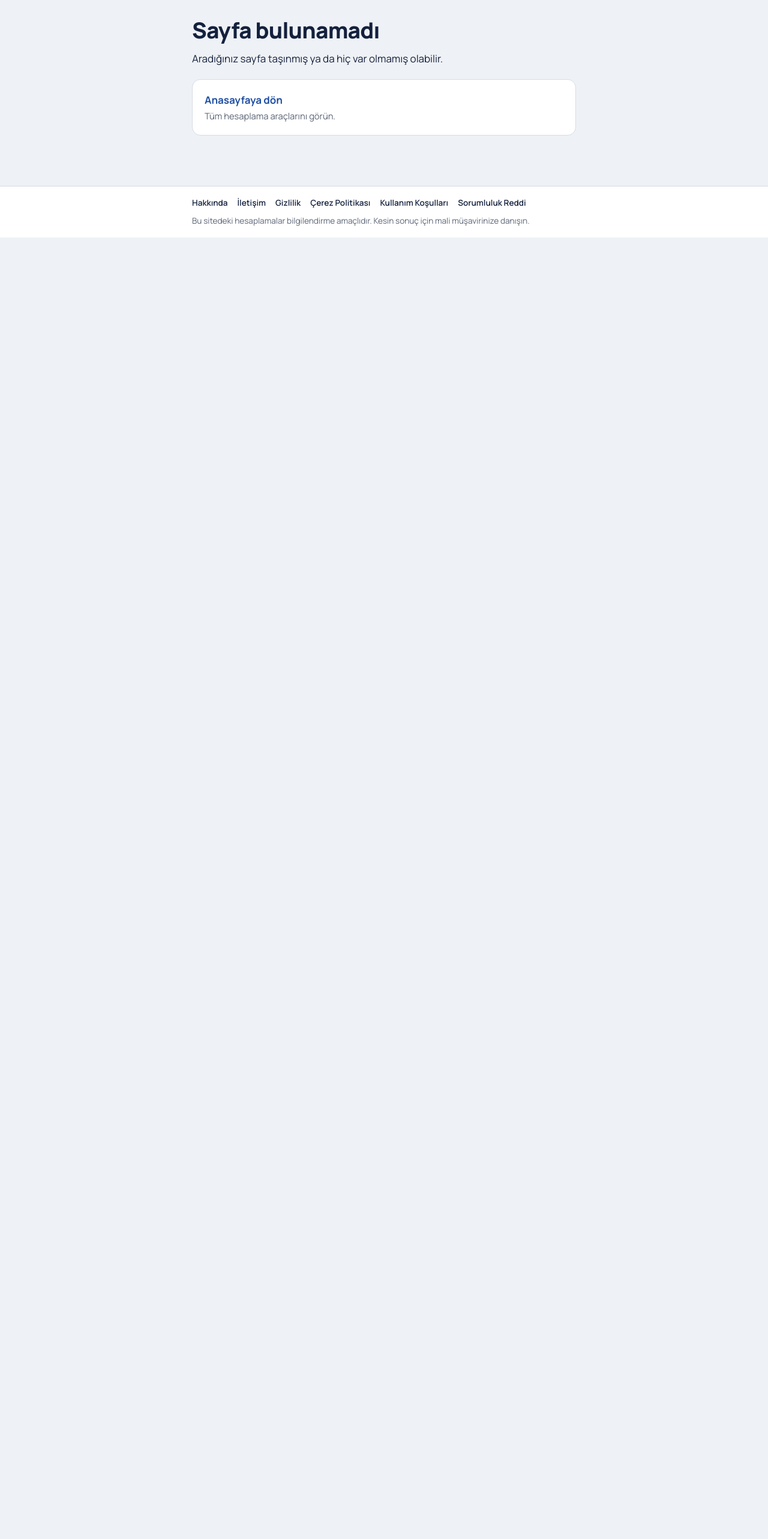
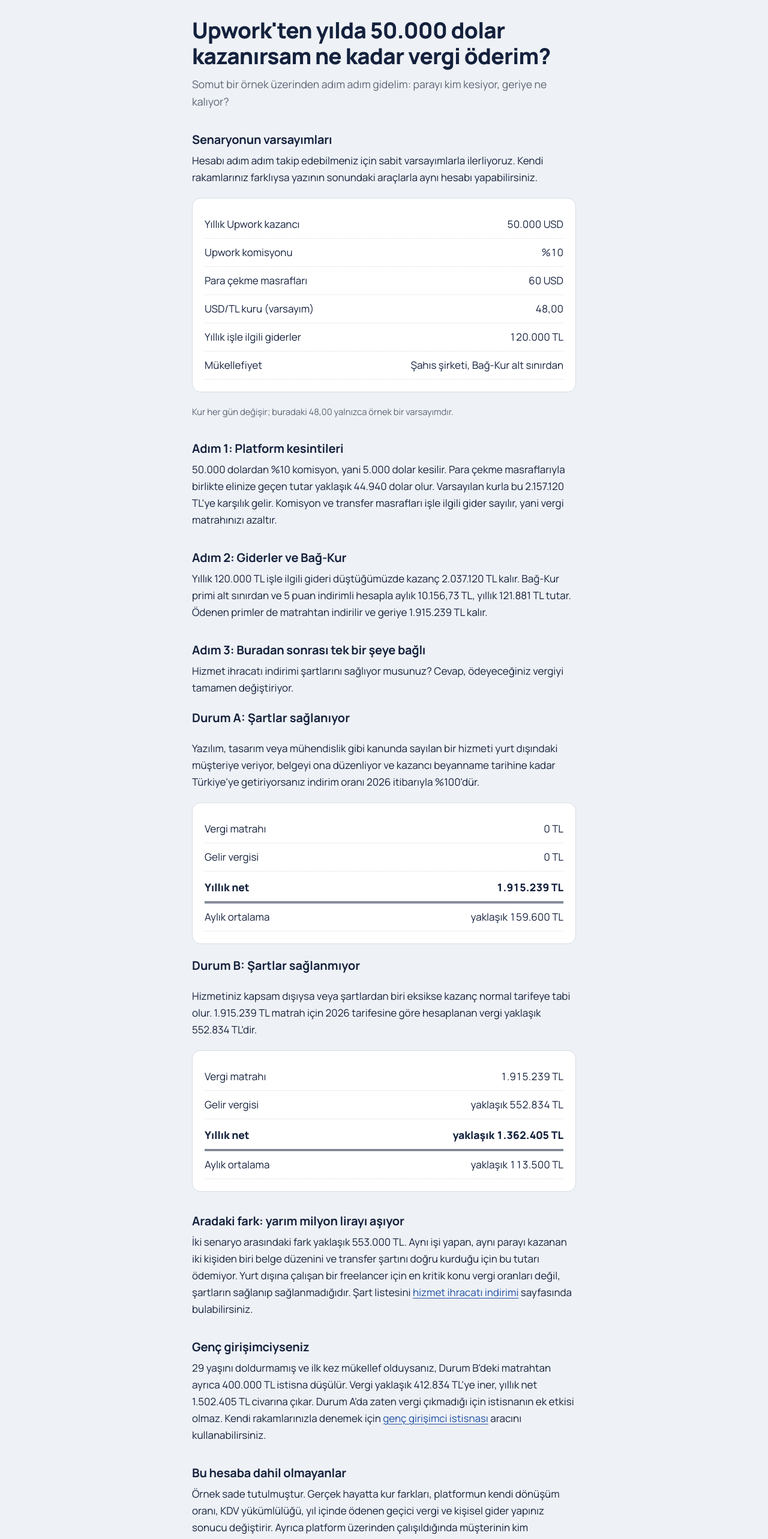
Before and after one commit to yavuzscvk-source/freelancer-vergi, a Next.js app: page /rehber/upwork-50-bin-dolar-vergi in a window 1280 px wide. Before the commit this address had no page. Shown: the part 100-2666 px from the top of the page at 60% size. Before the commit the page ends 800 px from the top, so only its background shows below. Built offline with nearby package versions, Linux system fonts and the light colour scheme.

Commit message:
Create page.js

```diff
--- /dev/null
+++ b/app/rehber/upwork-50-bin-dolar-vergi/page.js
@@ -0,0 +1,71 @@
+import Link from "next/link";
+import Kaynaklar from "../../Kaynaklar";
+import { sayfa } from "../../../lib/seo";
+
+export const metadata = sayfa({
+  baslik: "Upwork'ten Yılda 50.000 Dolar Kazanırsam Ne Kadar Vergi Öderim?",
+  aciklama: "Adım adım örnek hesap: 50.000 dolarlık Upwork kazancından komisyon, Bağ-Kur ve vergi düşünce elinize ne kalır? Hizmet ihracatı indirimli ve indirimsiz karşılaştırma.",
+  yol: "/rehber/upwork-50-bin-dolar-vergi",
+});
+
+export default function Yazi() {
+  return (
+    <>
+      <h1>Upwork'ten yılda 50.000 dolar kazanırsam ne kadar vergi öderim?</h1>
+      <p className="lead">Somut bir örnek üzerinden adım adım gidelim: parayı kim kesiyor, geriye ne kalıyor?</p>
+
+      <h2>Senaryonun varsayımları</h2>
+      <p>Hesabı adım adım takip edebilmeniz için sabit varsayımlarla ilerliyoruz. Kendi rakamlarınız farklıysa yazının sonundaki araçlarla aynı hesabı yapabilirsiniz.</p>
+      <div className="card">
+        <div className="row"><span>Yıllık Upwork kazancı</span><span>50.000 USD</span></div>
+        <div className="row"><span>Upwork komisyonu</span><span>%10</span></div>
+        <div className="row"><span>Para çekme masrafları</span><span>60 USD</span></div>
+        <div className="row"><span>USD/TL kuru (varsayım)</span><span>48,00</span></div>
+        <div className="row"><span>Yıllık işle ilgili giderler</span><span>120.000 TL</span></div>
+        <div className="row"><span>Mükellefiyet</span><span>Şahıs şirketi, Bağ-Kur alt sınırdan</span></div>
+      </div>
+      <p className="muted">Kur her gün değişir; buradaki 48,00 yalnızca örnek bir varsayımdır.</p>
+
+      <h2>Adım 1: Platform kesintileri</h2>
+      <p>50.000 dolardan %10 komisyon, yani 5.000 dolar kesilir. Para çekme masraflarıyla birlikte elinize geçen tutar yaklaşık 44.940 dolar olur. Varsayılan kurla bu 2.157.120 TL'ye karşılık gelir. Komisyon ve transfer masrafları işle ilgili gider sayılır, yani vergi matrahınızı azaltır.</p>
+
+      <h2>Adım 2: Giderler ve Bağ-Kur</h2>
+      <p>Yıllık 120.000 TL işle ilgili gideri düştüğümüzde kazanç 2.037.120 TL kalır. Bağ-Kur primi alt sınırdan ve 5 puan indirimli hesapla aylık 10.156,73 TL, yıllık 121.881 TL tutar. Ödenen primler de matrahtan indirilir ve geriye 1.915.239 TL kalır.</p>
+
+      <h2>Adım 3: Buradan sonrası tek bir şeye bağlı</h2>
+      <p>Hizmet ihracatı indirimi şartlarını sağlıyor musunuz? Cevap, ödeyeceğiniz vergiyi tamamen değiştiriyor.</p>
+
+      <h3>Durum A: Şartlar sağlanıyor</h3>
+      <p>Yazılım, tasarım veya mühendislik gibi kanunda sayılan bir hizmeti yurt dışındaki müşteriye veriyor, belgeyi ona düzenliyor ve kazancı beyanname tarihine kadar Türkiye'ye getiriyorsanız indirim oranı 2026 itibarıyla %100'dür.</p>
+      <div className="card">
+        <div className="row"><span>Vergi matrahı</span><span>0 TL</span></div>
+        <div className="row"><span>Gelir vergisi</span><span>0 TL</span></div>
+        <div className="row total"><span>Yıllık net</span><span>1.915.239 TL</span></div>
+        <div className="row"><span>Aylık ortalama</span><span>yaklaşık 159.600 TL</span></div>
+      </div>
+
+      <h3>Durum B: Şartlar sağlanmıyor</h3>
+      <p>Hizmetiniz kapsam dışıysa veya şartlardan biri eksikse kazanç normal tarifeye tabi olur. 1.915.239 TL matrah için 2026 tarifesine göre hesaplanan vergi yaklaşık 552.834 TL'dir.</p>
+      <div className="card">
+        <div className="row"><span>Vergi matrahı</span><span>1.915.239 TL</span></div>
+        <div className="row"><span>Gelir vergisi</span><span>yaklaşık 552.834 TL</span></div>
+        <div className="row total"><span>Yıllık net</span><span>yaklaşık 1.362.405 TL</span></div>
+        <div className="row"><span>Aylık ortalama</span><span>yaklaşık 113.500 TL</span></div>
+      </div>
+
+      <h2>Aradaki fark: yarım milyon lirayı aşıyor</h2>
+      <p>İki senaryo arasındaki fark yaklaşık 553.000 TL. Aynı işi yapan, aynı parayı kazanan iki kişiden biri belge düzenini ve transfer şartını doğru kurduğu için bu tutarı ödemiyor. Yurt dışına çalışan bir freelancer için en kritik konu vergi oranları değil, şartların sağlanıp sağlanmadığıdır. Şart listesini <Link href="/hizmet-ihracati-vergi-indirimi">hizmet ihracatı indirimi</Link> sayfasında bulabilirsiniz.</p>
+
+      <h2>Genç girişimciyseniz</h2>
+      <p>29 yaşını doldurmamış ve ilk kez mükellef olduysanız, Durum B'deki matrahtan ayrıca 400.000 TL istisna düşülür. Vergi yaklaşık 412.834 TL'ye iner, yıllık net 1.502.405 TL civarına çıkar. Durum A'da zaten vergi çıkmadığı için istisnanın ek etkisi olmaz. Kendi rakamlarınızla denemek için <Link href="/genc-girisimci-istisnasi">genç girişimci istisnası</Link> aracını kullanabilirsiniz.</p>
+
+      <h2>Bu hesaba dahil olmayanlar</h2>
+      <p>Örnek sade tutulmuştur. Gerçek hayatta kur farkları, platformun kendi dönüşüm oranı, KDV yükümlülüğü, yıl içinde ödenen geçici vergi ve kişisel gider yapınız sonucu değiştirir. Ayrıca platform üzerinden çalışıldığında müşterinin kim sayılacağı ve belge düzeni tartışmalı olabilir; bu yüzden durumunuzu mali müşavirinizle teyit edin.</p>
+
+      <h2>Kendi rakamlarınızla hesaplayın</h2>
+      <p>Kendi kazancınız, komisyon oranınız ve güncel kurla aynı hesabı <Link href="/upwork-vergi-hesaplama">Upwork vergi hesaplama</Link> aracıyla saniyeler içinde yapabilirsiniz. Aylık sabit maliyetiniz için <Link href="/sahis-sirketi-maliyeti">şahıs şirketi maliyeti</Link>, yıl içindeki ödeme takvimi için <Link href="/rehber/gecici-vergi-nedir">geçici vergi</Link> sayfasına bakın.</p>
+
+      <Kaynaklar sayfa="rehberSenaryo" />
+    </>
+  );
+}
```
